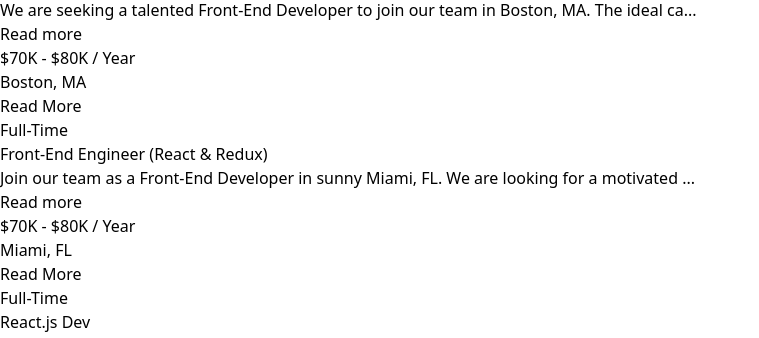
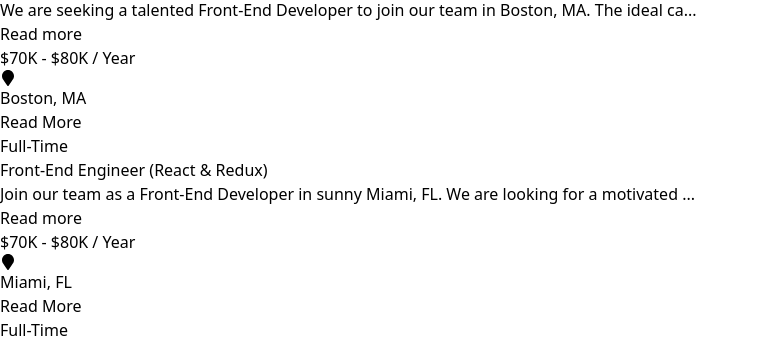
Before and after one commit to PKTseng/JobHub, a React (Vite) app: page / in a window 1280 px wide. Shown: the part 442-780 px from the top of the page, without its empty margins (0-759 px from the left). Built offline with nearby package versions, Linux system fonts and the light colour scheme.

Commit message:
add react-icons

```diff
--- a/package.json
+++ b/package.json
@@ -11,7 +11,8 @@
   },
   "dependencies": {
     "react": "^19.0.0",
-    "react-dom": "^19.0.0"
+    "react-dom": "^19.0.0",
+    "react-icons": "^5.4.0"
   },
   "devDependencies": {
     "@eslint/js": "^9.19.0",
--- a/src/components/JobItem.jsx
+++ b/src/components/JobItem.jsx
@@ -1,4 +1,5 @@
 import { useState } from 'react'
+import { FaMapMarker } from 'react-icons/fa'
 
 const JobItem = ({ job }) => {
   const [showFullDescription, setShowFullDescription] = useState(false)
@@ -28,8 +29,8 @@
         <h3 className="text-indigo-500 mb-2">{job.salary} / Year</h3>
         <div className="border border-gray-100 mb-5"></div>
         <div className="flex flex-col lg:flex-row justify-between mb-4">
-          <div className="text-orange-700 mb-3">
-            <i className="fa-solid fa-location-dot text-lg"></i>
+          <div className=" text-orange-700 mb-3">
+            <FaMapMarker className="inline text-lg mr-1 mb-1" />
             {job.location}
           </div>
           <a
```
Also changed, not shown: 1 other file (tests, documents, lock files or other folders).
